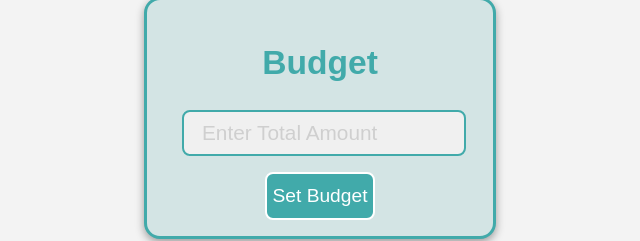
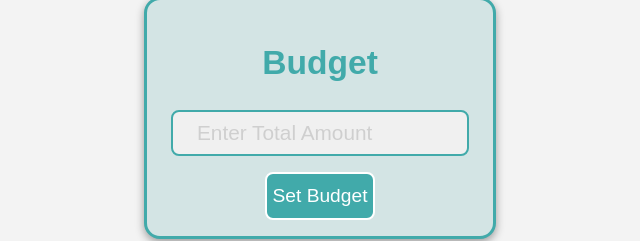
Before and after one commit to Muhammad-Hassan-100/Budgeting-App, a plain HTML site: page index.html in a window 1280 px wide. Shown: the part 348-589 px from the top of the page, 320-960 px from the left. Drawn offline with Linux system fonts and the light colour scheme.

Commit message:
Update CSS File

```diff
--- a/styles.css
+++ b/styles.css
@@ -82,7 +82,7 @@ hr {
 /* .budget_form_main2_input {} */
 
 .budget_form_main2_input input {
-      width: 100%;
+      width: 90%;
       height: 2.5rem;
       margin-bottom: 1rem;
       font-size: 1.3rem;
@@ -92,8 +92,12 @@ hr {
       background-color: #f0f0f0;
 }
 
+#Total_Amount {
+      padding-left: 1.5rem;
+}
+
 .budget_form_main2_input input::placeholder {
-      padding-left: 1rem;
+      /* padding-left: 1rem; */
       color: #cfcfcf;
 }
 
```
